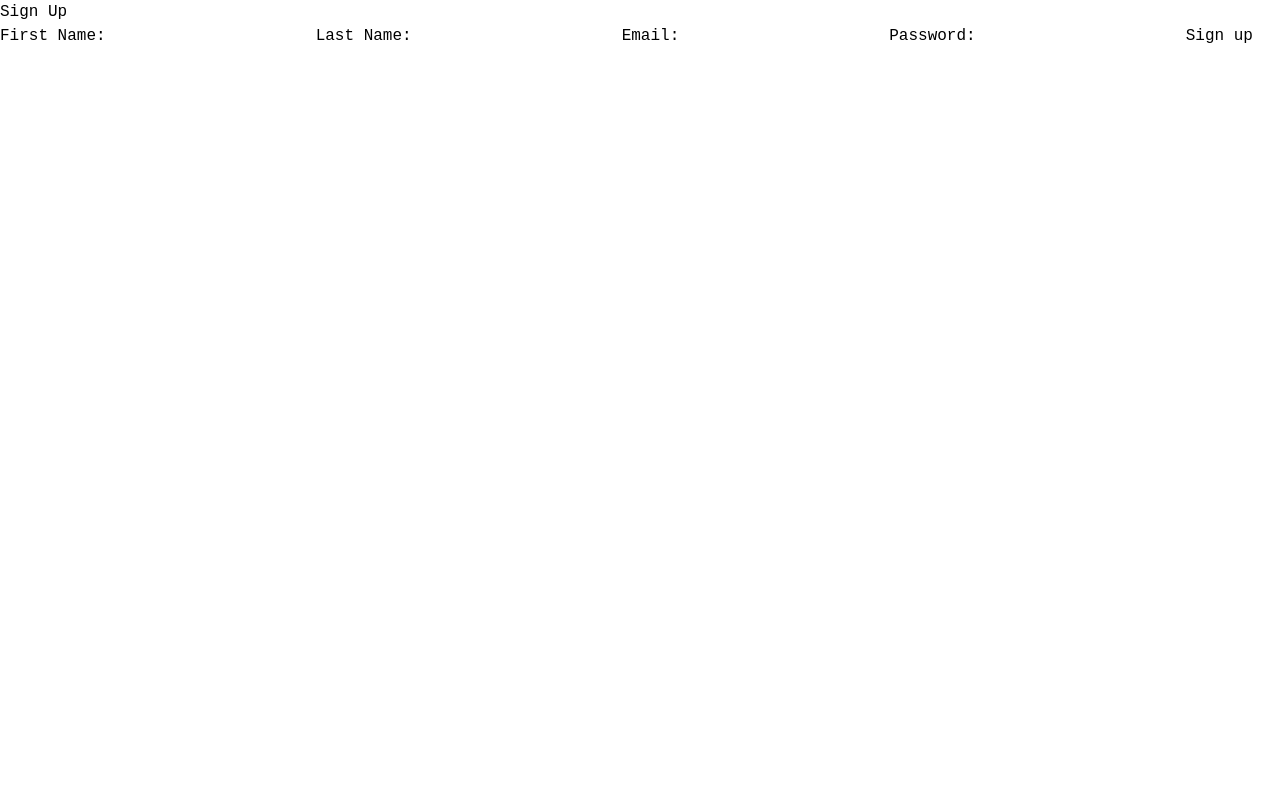
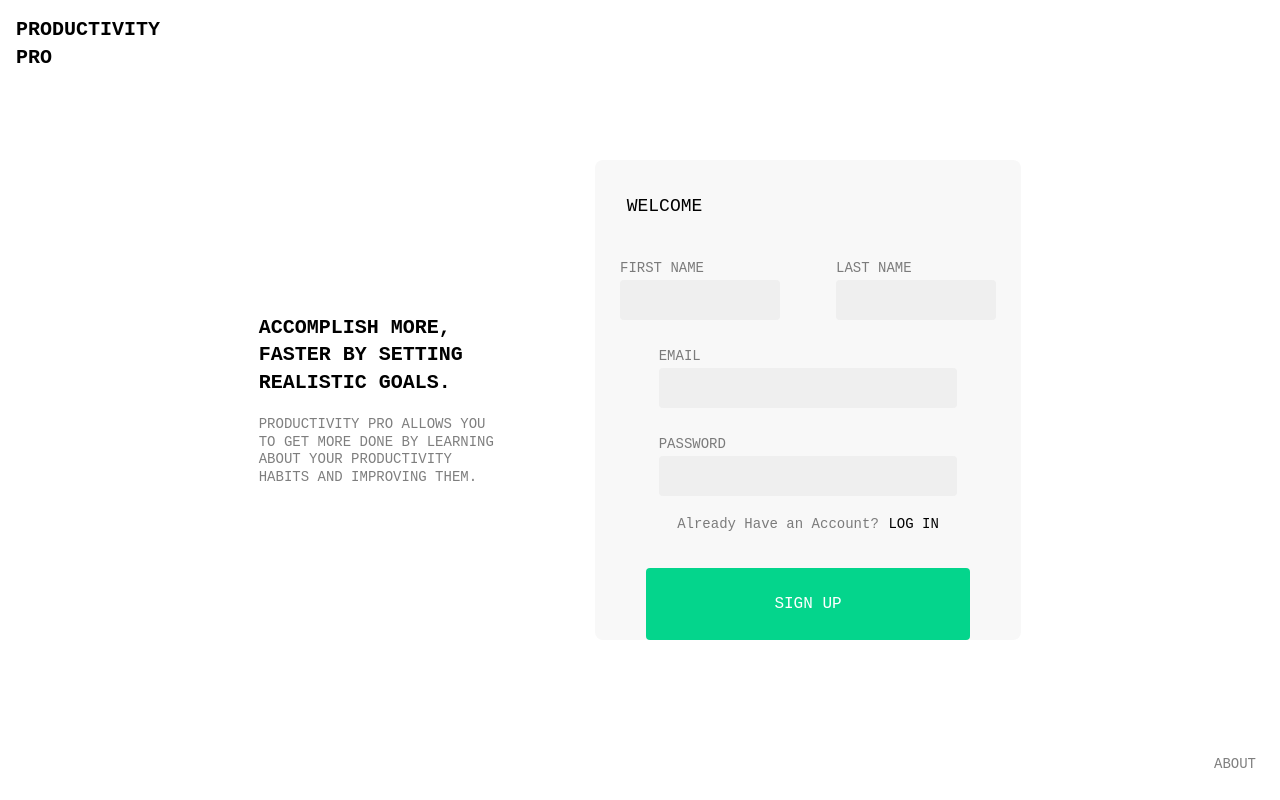
Before and after one commit to jessicahalvorsen/ProductivityPro, a React (Vite) app in the folder my-react-app/: page /signup in a window 1280 px wide. Built offline with nearby package versions, Linux system fonts and the light colour scheme.

Commit message:
Finished Majority of Sign Up Page

```diff
--- a/my-react-app/src/pages/Login.jsx
+++ b/my-react-app/src/pages/Login.jsx
@@ -19,9 +19,11 @@ const Login = () => {
             <div className="relative">
                 <div className="bg-app-lightGray rounded-lg p-8 w-96 h-96 flex justify-center items-center">
                     <form className='login' onSubmit={handleSubmit}>
-                        <h3 className="text-lg absolute top-0 left-0 mb-4 p-8">WELCOME</h3>
+                        {/* Welcome Sign */}
+                        <h3 className="text-lg absolute top-0 left-0 p-8">WELCOME</h3>
 
-                        <div className="mt-12">
+                        {/* Email */}
+                        <div className="mt-16">
                             <label className="text-sm leading-snug py-1.5 px-3 mx-1 opacity-50 ml-6">EMAIL</label>
                             <div className="flex justify-center items-center">
                                 <input
@@ -33,6 +35,7 @@ const Login = () => {
                             </div>
                         </div>
 
+                        {/* Password */}
                         <div className='mt-4'>
                             <label className="text-sm leading-snug py-1.5 px-3 mx-1 opacity-50 ml-6">PASSWORD</label>
                             <div className="flex justify-center items-center">
@@ -45,7 +48,16 @@ const Login = () => {
                             </div>
                         </div>
 
-                        <div className="mt-8 w-full flex justify-center items-center">
+                        {/* Sign-Up Link */}
+                        <div className="mt-4 flex justify-center items-center">
+                            <label className = "text-sm opacity-50">New User?</label>
+                            &nbsp;
+                            {/* can change formatting to be better*/}
+                            <Link to="/signup" className="text-sm">SIGN UP</Link>
+                        </div>
+
+                        {/* Log-In Button */}
+                        <div className="mt-6 w-full flex justify-center items-center">
                             <button className="rounded bg-app-mediumGreen text-white px-32 py-6" disabled={isLoading}>LOG IN</button>
                         </div>
                         {error && <div className="error">{error}</div>}
@@ -53,13 +65,15 @@ const Login = () => {
                 </div>
             </div>
 
+            {/* Productivity Pro Header Text */}
             <div className="absolute top-0 left-0 p-4">
                 <p className="text-left font-bold text-xl w-10 leading-snug mb-5">PRODUCTIVITY PRO</p>
             </div>
 
-            <div>
-                <Link to="/signup" className="text-sm opacity-70">Signup</Link>
-                {/* add Sign up Button*/}
+            {/* About Link */}
+            <div className="absolute bottom-0 right-0 p-6">
+                {/* Needs to link to about page */}
+                <Link to="/about" className="text-sm opacity-50">ABOUT</Link>
             </div>
         </div>
     );
--- a/my-react-app/src/pages/SignUp.jsx
+++ b/my-react-app/src/pages/SignUp.jsx
@@ -1,4 +1,5 @@
 import React from 'react'
+import { Link } from 'react-router-dom';
 import { useState } from 'react'
 import { useSignUp } from '../hooks/useSignUp'
 
@@ -15,9 +16,114 @@ const SignUp = () => {
     }
 
     return (
-        <form className='signup' onSubmit={handleSubmit}>
-            <h3>Sign Up</h3>
+        <div>
+            {/* Productivity Text Header*/}
+            <div className="absolute top-0 left-0 p-4">
+                <p className="text-left font-bold text-xl w-10 leading-snug mb-5">PRODUCTIVITY PRO</p>
+            </div>
 
+            {/* About Link */}
+            <div className="absolute bottom-0 right-0 p-6">
+                {/* Needs to link to about page */}
+                <Link to="/about" className="text-sm opacity-50">ABOUT</Link>
+            </div>
+
+            <form className='signup' onSubmit={handleSubmit}>
+            {/* Product Text and Sign Up Box */}
+            <div className='flex justify-center items-center h-screen'>
+                <div className='mr-20'>
+                    {/* "Get More Done" Text */}
+                    <div className='mb-5'>
+                        <p className='font-bold text-xl word-wrap break-word w-64 leading-snug'>
+                            ACCOMPLISH MORE, FASTER BY SETTING REALISTIC GOALS.</p>
+                    </div>
+
+                    {/* "Productivity Pro allows" Text */}
+                    <div>
+                        <p className='text-sm opacity-50 word-wrap break-word w-60 leading-tight'>
+                            PRODUCTIVITY PRO ALLOWS YOU TO GET MORE DONE BY LEARNING ABOUT YOUR PRODUCTIVITY HABITS AND IMPROVING THEM.
+                        </p>
+                    </div>
+                </div>
+
+                {/* Sign Up Box */}
+                <div className='bg-app-lightGray rounded-lg w-1/3 h-3/5'>
+                    {/* Welcome Sign */}
+                    <h3 className="text-lg top-0 left-0 p-8">WELCOME</h3>
+
+                    <div className='flex justify-center items-center mt-1'>
+                        {/* First Name */}
+                        <div className=''>
+                            <label className="text-sm leading-snug opacity-50">FIRST NAME</label>
+                            <div>
+                            <input
+                                type="firstName"
+                                onChange={(e) => setFirstName(e.target.value)}
+                                value={firstName}
+                                className="rounded bg-app-mediumGray px-3 py-2 outline-none w-40"
+                            />
+                            </div>
+                        </div>
+
+                        {/* Last Name */}
+                        <div className='ml-14'>
+                            <label className="text-sm leading-snug opacity-50">LAST NAME</label>
+                            <div>
+                            <input
+                                type="lastName"
+                                onChange={(e) => setLastName(e.target.value)}
+                                value={lastName}
+                                className="rounded bg-app-mediumGray px-3 py-2 outline-none w-40"
+                            />
+                            </div>
+                        </div>
+                    </div>
+
+                    {/* Email */}
+                    <div className='mt-6 ml-16 mr-16'>
+                            <label className="text-sm leading-snug opacity-50">EMAIL</label>
+                            <div className="">
+                                <input
+                                    type="email"
+                                    onChange={(e) => setEmail(e.target.value)}
+                                    value={email}
+                                    className="rounded bg-app-mediumGray px-3 py-2 w-full outline-none"
+                                />
+                            </div>
+                    </div>
+
+                    {/* Password */}
+                    <div className='mt-6 ml-16 mr-16'>
+                            <label className="text-sm leading-snug opacity-50">PASSWORD</label>
+                            <div className="">
+                                <input
+                                    type="password"
+                                    onChange={(e) => setPassword(e.target.value)}
+                                    value={password}
+                                    className="rounded bg-app-mediumGray px-3 py-2 outline-none w-full"
+                                />
+                            </div>
+                    </div>
+
+                    {/* Log In Link */}
+                    <div className="mt-4 flex justify-center items-center">
+                        <label className = "text-sm opacity-50">Already Have an Account?</label>
+                        &nbsp;
+                        {/* can change formatting to be better*/}
+                        <Link to="/login" className="text-sm">LOG IN</Link>
+                    </div>
+
+                    <div className="mt-8 w-full flex justify-center items-center">
+                        <button className="rounded bg-app-mediumGreen text-white px-32 py-6" disabled={isLoading}>SIGN UP</button>
+                        {error && <div className="error">{error}</div>}
+                    </div>
+                </div>
+
+            </div>
+
+
+
+            {/*}
             <label>First Name:</label>
             <input
                 type="text"
@@ -47,7 +153,10 @@ const SignUp = () => {
 
             <button disabled={isLoading}>Sign up</button>
             {error && <div className="error">{error}</div>}
+            */}
         </form>
+        </div>
+
     )
 }
 
```
